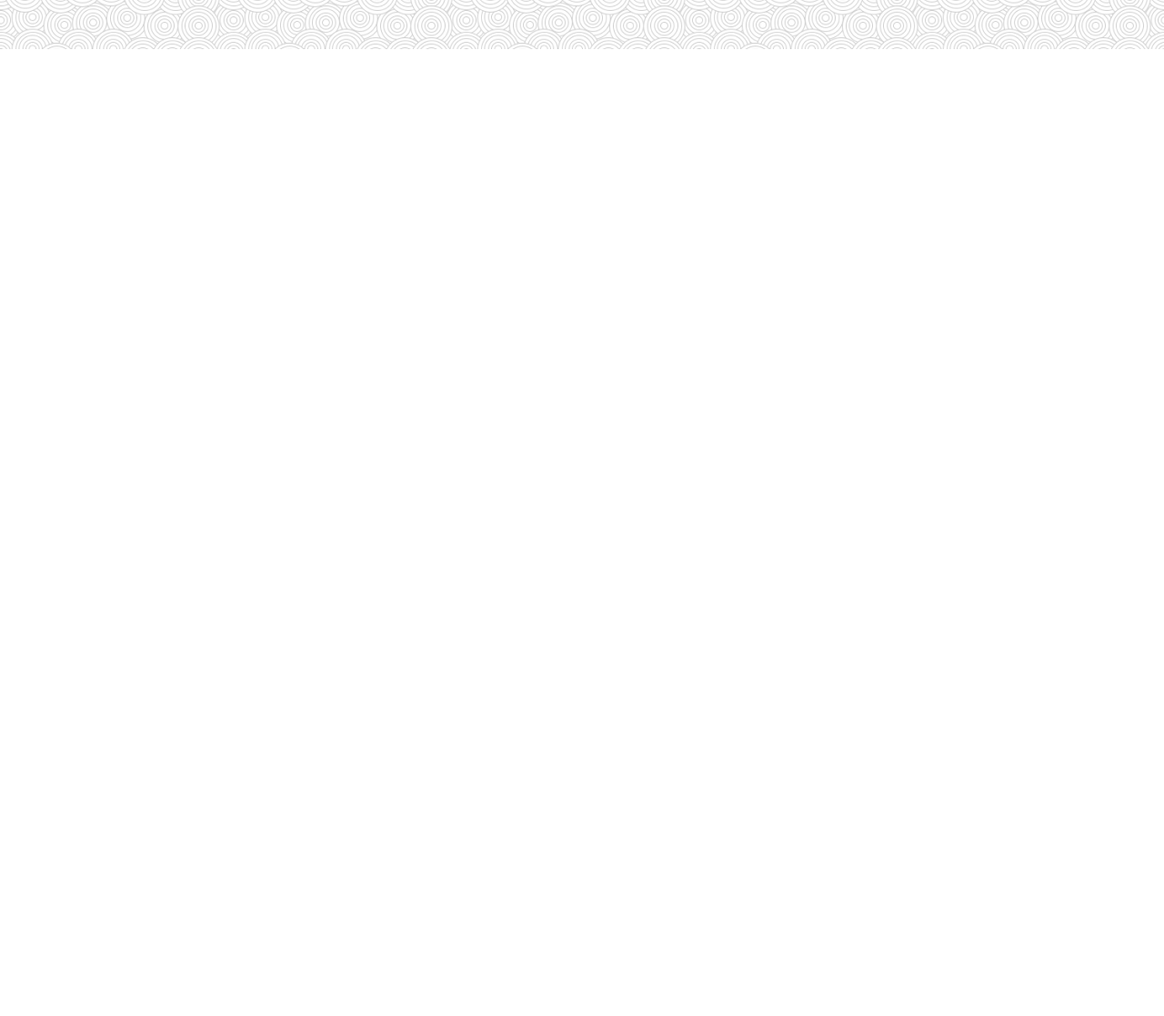
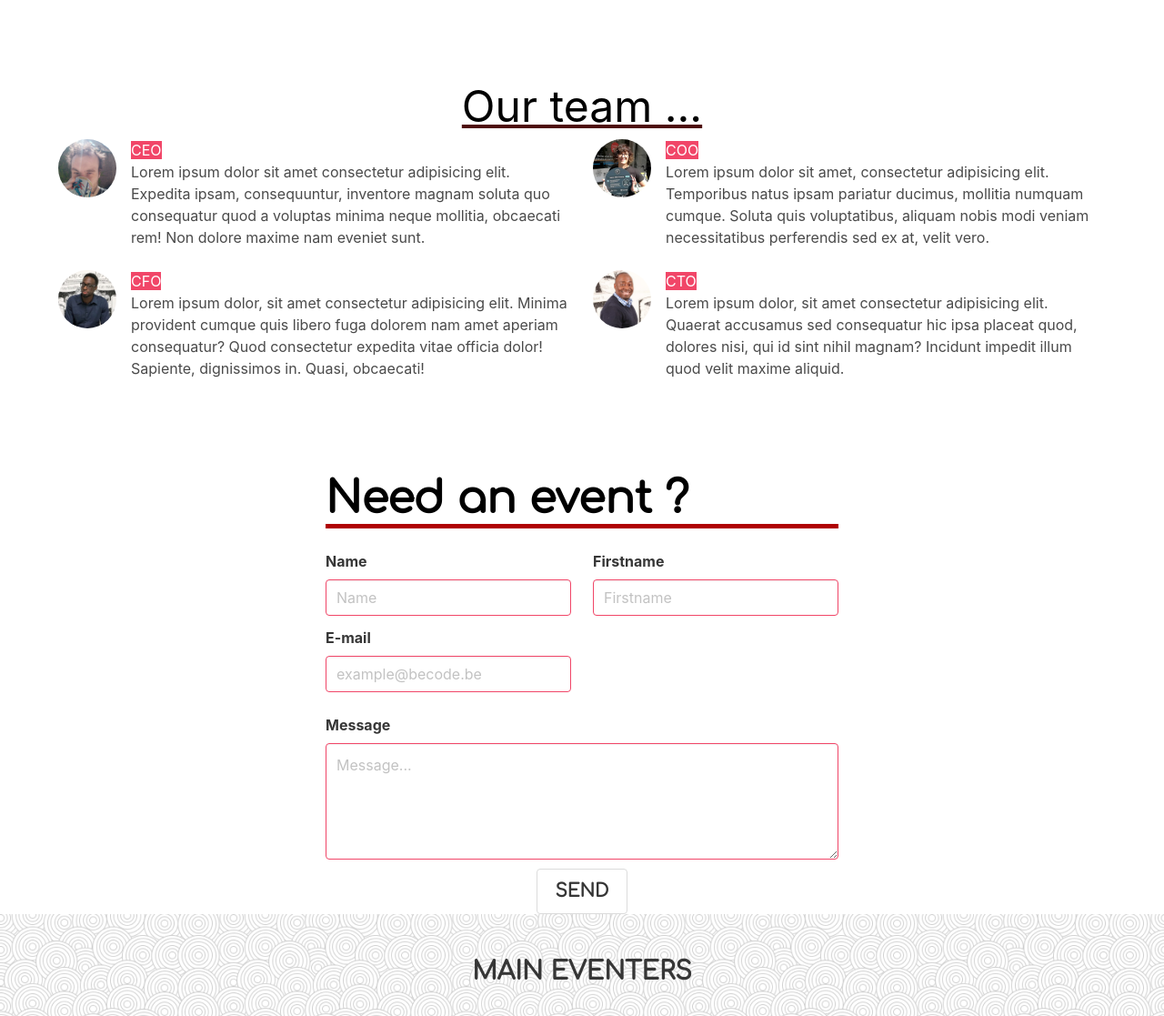
Before and after one commit to NalessoAxel/main_eventer, a plain HTML site: page index.html in a window 1280 px wide. Shown: the part 1125-2242 px from the top of the page at 91% size. Before the commit the page ends 1179 px from the top, so only its background shows below. Drawn offline with nearby package versions, Linux system fonts and the light colour scheme.

Commit message:
ajout des partie de ayoube

```diff
--- a/index.html
+++ b/index.html
@@ -51,7 +51,70 @@
 
     </section>
 
+    <section class="section">
+        <div class="container">
 
+
+            <!-- Colonne 1 -->
+
+            <div class="columns">
+
+                <div class="column"><!--colonne vide--></div>
+
+
+                <div class="column">
+
+                    <div id="box-alert">
+                        <p>Best people agency in Belgium</p>
+                    </div>
+
+                    <img id="image-beer"
+                        src="https://raw.githubusercontent.com/becodeorg/bxl-hopper-1-25/master/The%20Field/3.HTML%2BCSS/4.main_eventer/assets/images/imageBiere28.png?token=AKYPEZW4QANGR5OHOKIPZDC7VJN6K"
+                        alt="beer">
+
+
+                </div>
+
+                <div class="column">
+                    <h1 class="title is-1" id="titre">Who we are...</h1>
+                    <article id="text1">
+                        Look, just because I don't be givin' no man a foot massage don't make it right for Marsellus to
+                        throw Antwone into a glass motherfuckin' house, fuckin' up the way the nigger talks.
+                        Motherfucker do that shit to me, he better paralyze my ass, 'cause I'll kill the motherfucker,
+                        know what I'm sayin'?
+                    </article>
+                </div>
+
+
+                <div class="column"><!--colonne vide--></div>
+
+            </div>
+
+
+            <!-- Colonne 2 -->
+
+            <div class="columns">
+
+                <div class="column"><!--colonne vide--></div>
+
+
+                <div class="column is-half ">
+                    <article>
+                        Do you see any Teletubbies in here? Do you see a slender plastic tag clipped to my shirt with my
+                        name printed on it? Do you see a little Asian child with a blank expression on his face sitting
+                        outside on a mechanical helicopter that shakes when you put quarters in it? No? Well, that's
+                        what you see at a toy store. And you must think you're in a toy store, because you're here
+                        shopping for an infant named Jeb.
+                    </article>
+                </div>
+
+
+                <div class="column"><!--colonne vide--></div>
+
+            </div>
+
+        </div>
+    </section>
 
 
     <section class="section">
@@ -157,7 +220,94 @@
 
     </section>
 
-    </div>
+
+    <section>
+
+        <div class="container">
+
+
+            <div class="columns">
+
+                <div class="column"><!--colonne vide--></div>
+
+                <div class="column is-half">
+                    <h1 class="title is-1" id="titre-bas">Need an event ?</h1>
+                </div>
+
+                <div class="column"><!--colonne vide--></div>
+
+            </div>
+
+
+
+            <div class="columns">
+
+
+
+                <div class="column"><!--colonne vide--></div>
+
+
+                <div class="column">
+
+                    <div class="field">
+                        <label class="label">Name</label>
+                        <div class="control">
+                            <input class="input is-danger" type="text" placeholder="Name">
+                        </div>
+                    </div>
+
+                    <div class="field">
+                        <label class="label">E-mail</label>
+                        <div class="control">
+                            <input class="input is-danger" type="text" placeholder="example@becode.be">
+                        </div>
+                    </div>
+
+                </div>
+
+                <div class="column">
+
+                    <div class="field">
+                        <label class="label">Firstname</label>
+                        <div class="control">
+                            <input class="input is-danger" type="text" placeholder="Firstname">
+                        </div>
+                    </div>
+
+                </div>
+
+
+                <div class="column"><!--colonne vide--></div>
+
+            </div>
+
+            <div class="columns">
+
+                <div class="column"><!--colonne vide--></div>
+
+
+                <div class="column is-half ">
+                    <div class="field">
+                        <label class="label">Message</label>
+                        <div class="control">
+                            <textarea class="textarea is-danger" placeholder="Message..."></textarea>
+                        </div>
+                        <div id="button-size" class="control">
+                            <button id="send-button" class="button is-medium"> SEND </button>
+                        </div>
+                    </div>
+                </div>
+
+
+                <div class="column"><!--colonne vide--></div>
+
+            </div>
+
+        </div>
+
+    </section>
+
+
     <footer class="footer">
         <div class="content has-text-centered">
             <h2>
--- a/style.css
+++ b/style.css
@@ -75,6 +75,13 @@ padding: 200px ;
     font-family: 'Comfortaa', cursive;
 }
 
+#titre-bas{
+    padding-top: 10%;
+    border-bottom: 5px solid #AF0102;
+    color: black;
+    font-family: 'Comfortaa', cursive;
+}
+
 #text1{
     padding-top: 13%;
 }
@@ -89,6 +96,23 @@ padding: 200px ;
     width: 175px;
     bottom : 80%;
     left: 20%;
+}
+
+#button-size{
+    display: flex;
+    padding-top: 10px;
+    justify-content: center;
+}
+
+#send-button{
+    font-weight: bold;
+    font-family: 'Comfortaa', cursive;
+}
+
+#send-button:hover{
+    background-color: #AF0102;
+    color: white;
+
 }
 
 @media screen and (max-width: 768px) {
```
